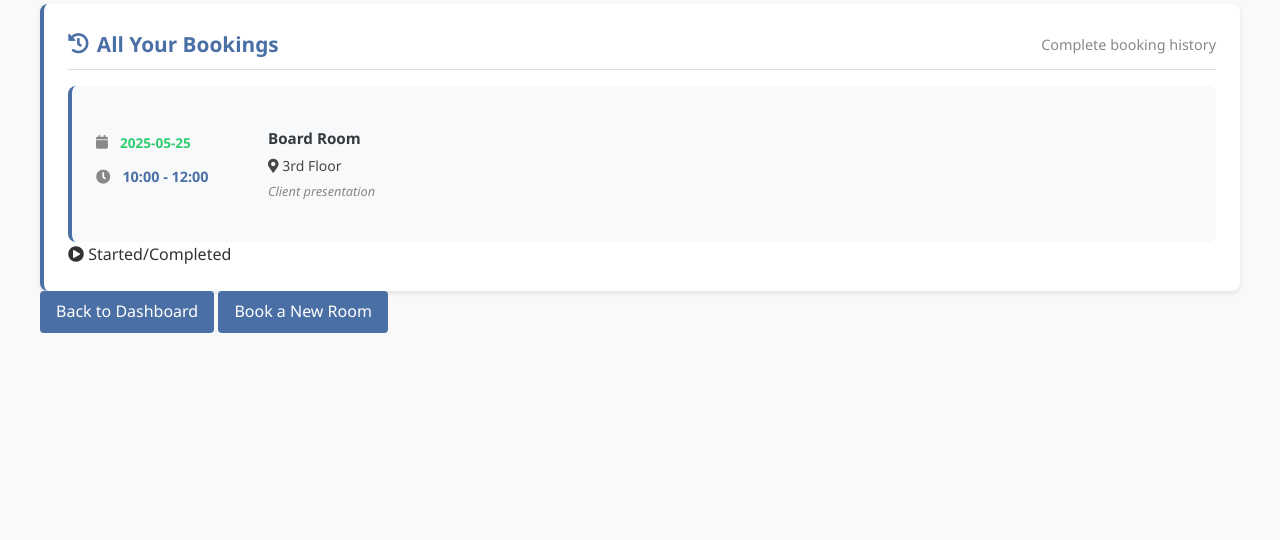
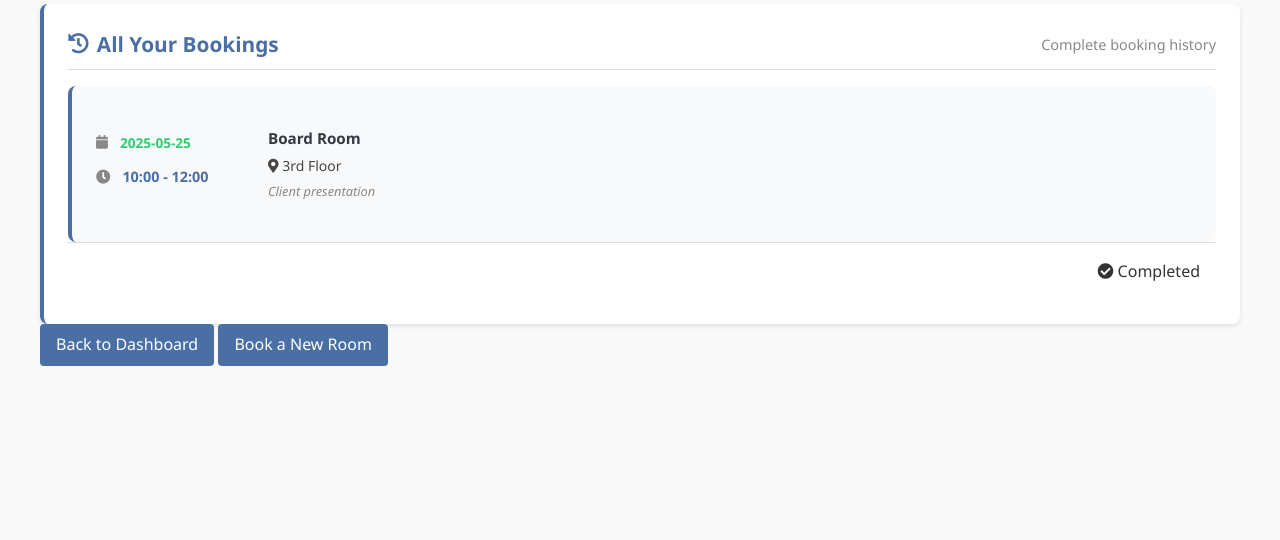
Before and after one commit to Boss-Chanonn/MeetmateBooking, a Flask app: page /history in a window 1280 px wide. Shown: the part 278-818 px from the top of the page. Run offline with Flask 3, Linux system fonts and the light colour scheme; a user stored in the database is signed in; data comes from the database, SQL or seed files in the repository.

Commit message:
Update history.html

```diff
--- a/flask-template/templates/history.html
+++ b/flask-template/templates/history.html
@@ -16,8 +16,8 @@
 
             {% if bookings %}
                 <div class="history-bookings-list">
-                    {% for booking in bookings %}
-                        <div class="history-booking-item">
+                    {% for booking in bookings %}                        <div class="history-booking-item">
+                            <div class="booking-content">
                                 <div class="booking-info">
                                     <div class="booking-date-time">
                                         <div class="booking-date">
@@ -35,19 +35,23 @@
                                         {% if booking.notes %}
                                             <div class="booking-note">{{ booking.notes }}</div>
                                         {% endif %}
-                                </div>                            </div>
-                            <div class="booking-actions-mini">
+                                    </div>
+                                </div>
+                                <div class="booking-actions">
                                     {% if booking.can_cancel %}
                                         <a href="{{ url_for('cancel_booking', booking_id=booking.id) }}"
-                                       class="btn btn-sm btn-danger"
+                                           class="btn btn-cancel"
                                            onclick="return confirm('Are you sure you want to cancel this booking?')">
                                             <i class="fas fa-times"></i> Cancel
                                         </a>
                                     {% else %}
-                                    <span class="booking-status-started">
-                                        <i class="fas fa-play-circle"></i> Started/Completed
+                                        <div class="booking-status">
+                                            <span class="status-badge status-completed">
+                                                <i class="fas fa-check-circle"></i> Completed
                                             </span>
+                                        </div>
                                     {% endif %}
+                                </div>
                             </div>
                         </div>
                     {% endfor %}
@@ -122,26 +126,32 @@
         display: grid;
         gap: 1rem;
     }
+      .history-booking-item {
+        background: white;
+        border: 1px solid var(--border-color);
+        border-radius: 8px;
+        box-shadow: 0 2px 4px rgba(0,0,0,0.1);
+        transition: all 0.2s ease;
+        overflow: hidden;
+    }
 
-    .history-booking-item {
+    .history-booking-item:hover {
+        border-color: var(--primary-color);
+        transform: translateY(-1px);
+        box-shadow: 0 4px 12px rgba(0,0,0,0.15);
+    }
+
+    .booking-content {
         display: flex;
         justify-content: space-between;
         align-items: center;
-        padding: 1rem;
-        border: 1px solid var(--border-color);
-        border-radius: 6px;
-        background: #f9f9f9;
-        transition: background-color 0.2s;
-    }
-
-    .history-booking-item:hover {
-        background: #f0f0f0;
+        padding: 1.5rem;
     }
 
     .booking-info {
         flex: 1;
         display: flex;
-        gap: 1.5rem;
+        gap: 2rem;
         align-items: center;
     }
 
@@ -195,27 +205,62 @@
         background: #fff;
         border-radius: 4px;
         border-left: 3px solid var(--primary-color);
-    }
-      .booking-actions-mini {
-        min-width: 80px;
+    }      .booking-actions {
+        min-width: 150px;
         text-align: right;
+        display: flex;
+        justify-content: flex-end;
+        align-items: center;
     }
 
-    .booking-status-started {
+    .booking-actions .btn {
+        padding: 0.5rem 1rem;
+        font-size: 0.85rem;
+        font-weight: 500;
+        border-radius: 6px;
+        transition: all 0.2s ease;
+        text-decoration: none;
+        white-space: nowrap;
+    }
+
+    .btn-cancel {
+        background-color: #dc3545;
+        color: white;
+        border: 1px solid #dc3545;
+    }
+
+    .btn-cancel:hover {
+        background-color: #c82333;
+        border-color: #bd2130;
+        transform: translateY(-1px);
+        box-shadow: 0 2px 8px rgba(220, 53, 69, 0.3);
+    }
+
+    .booking-status {
+        display: flex;
+        justify-content: flex-end;
+    }
+
+    .status-badge {
         display: inline-flex;
         align-items: center;
         gap: 0.5rem;
-        padding: 0.25rem 0.75rem;
-        background-color: var(--light-color);
-        color: var(--light-text);
-        border-radius: 4px;
+        padding: 0.5rem 1rem;
+        border-radius: 20px;
         font-size: 0.85rem;
         font-weight: 500;
-        border: 1px solid var(--border-color);
+        text-transform: uppercase;
+        letter-spacing: 0.5px;
     }
 
-    .booking-status-started i {
-        color: var(--secondary-color);
+    .status-completed {
+        background: linear-gradient(135deg, #10b981, #059669);
+        color: white;
+        box-shadow: 0 2px 8px rgba(16, 185, 129, 0.3);
+    }
+
+    .status-badge i {
+        font-size: 0.9rem;
     }
 
     .no-history-bookings {
@@ -248,11 +293,17 @@
         .history-page {
             padding: 1rem;
         }
-
           .history-booking-item {
             flex-direction: column;
             align-items: flex-start;
             gap: 1rem;
+        }
+
+        .booking-content {
+            flex-direction: column;
+            align-items: flex-start;
+            gap: 1rem;
+            width: 100%;
         }
 
         .booking-info {
@@ -264,14 +315,13 @@
 
         .booking-date-time {
             min-width: auto;
-        }
-          .booking-actions-mini {
+        }          .booking-actions {
             min-width: auto;
             text-align: left;
             width: 100%;
         }
 
-        .booking-status-started {
+        .booking-status {
             justify-content: flex-start;
         }
 
```
Lines whose indentation alone changed are shown as unchanged.
